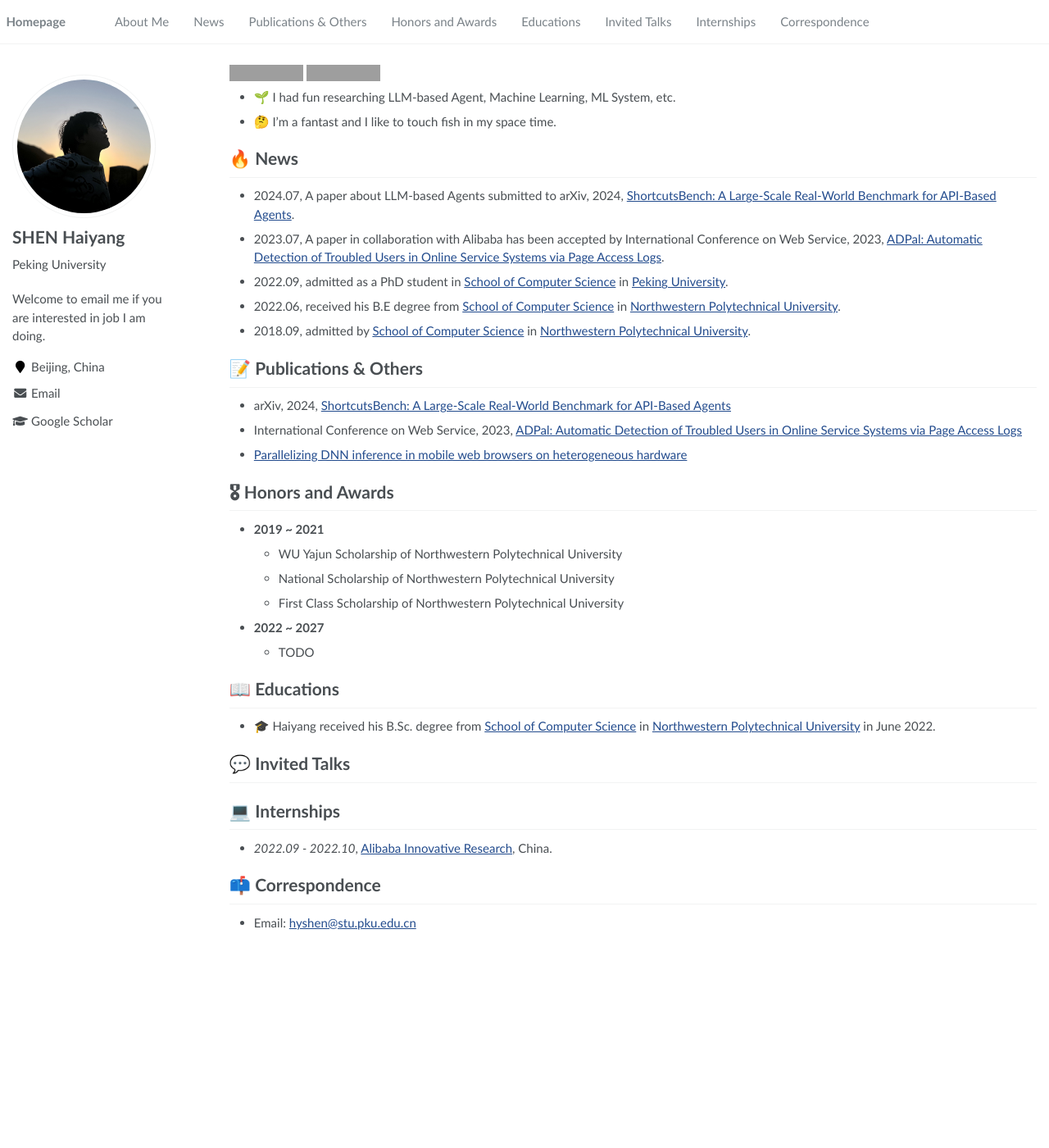
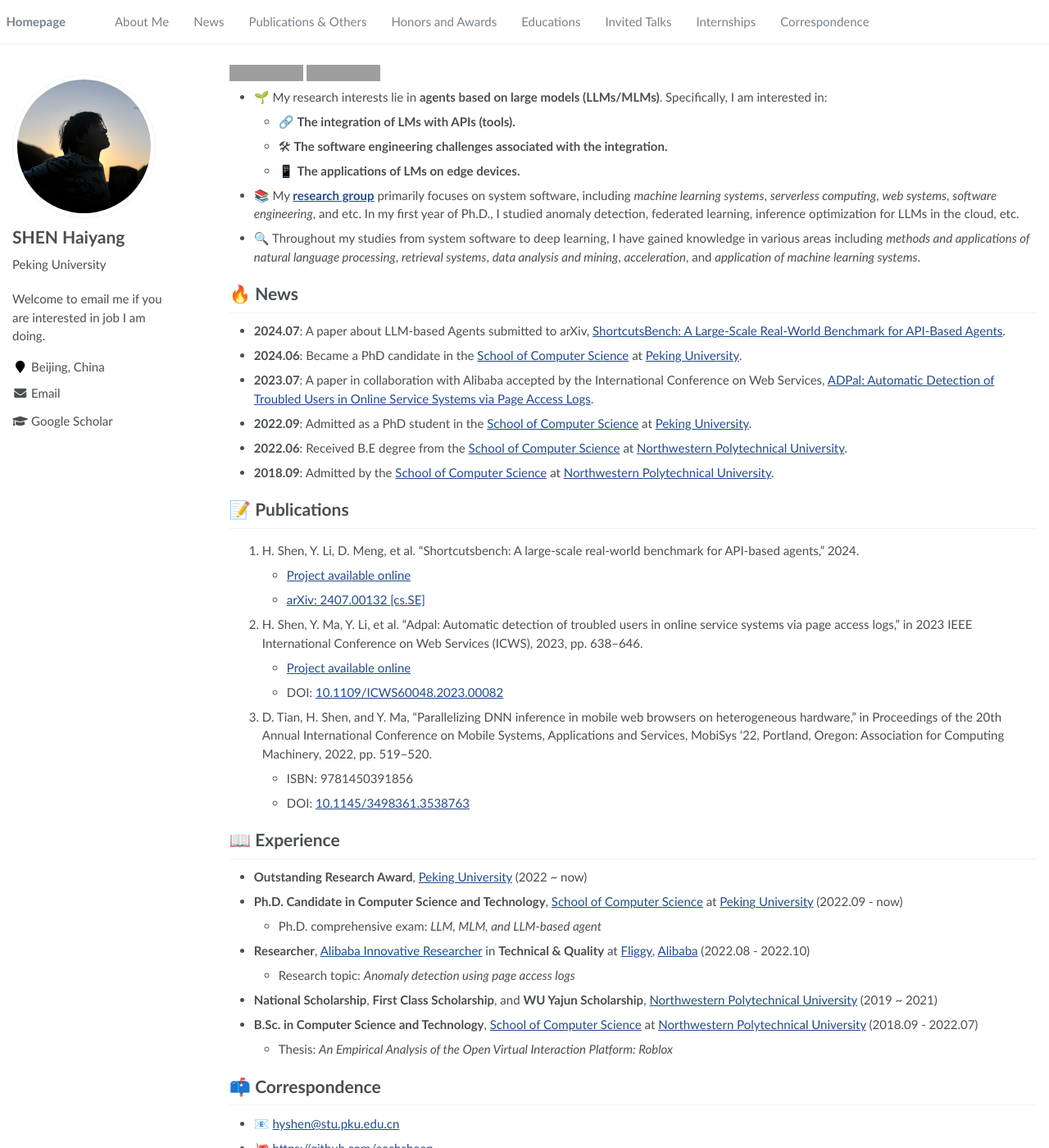
Before and after one commit to EachSheep/eachsheep.github.io, a Jekyll site: the page built from _pages/about.md, in a window 1280 px wide and 1400 px high. Shown: the whole window at 82% size. Built offline with Jekyll 4.4.1, drawn with Linux system fonts in a browser that asks for light colours; some of the changed text lies outside the part shown; grey boxes are pictures that could not be loaded.

Commit message:
update profile

```diff
--- a/_pages/about.md
+++ b/_pages/about.md
@@ -20,59 +20,59 @@
 [![GitHub](https://img.shields.io/badge/dynamic/json?logo=github&label=GitHub&labelColor=495867&color=495867&query=%24.data.totalSubs&url=https%3A%2F%2Fapi.spencerwoo.com%2Fsubstats%2F%3Fsource%3Dgithub%26queryKey%3Dhayschan&style=flat-square)](https://github.com/eachsheep)
 [![RSS](https://img.shields.io/badge/dynamic/json?logo=rss&logoColor=white&label=RSS&labelColor=95B8D1&color=95B8D1&query=%24.data.totalSubs&url=https%3A%2F%2Fapi.spencerwoo.com%2Fsubstats%2F%3Fsource%3Dfeedly%257Cinoreader%257CfeedsPub%26queryKey%3Dhttps://haysc.tech/feed.xml&style=flat-square)](https://eachsheep.github.io/)
 
+- 🌱 My research interests lie in **agents based on large models (LLMs/MLMs)**. Specifically, I am interested in:
+  - 🔗 **The integration of LMs with APIs (tools).**
+  - 🛠 **The software engineering challenges associated with the integration.**
+  - 📱 **The applications of LMs on edge devices.**
+- 📚 My [**research group**](https://cs.pku.edu.cn/info/1025/2713.htm) primarily focuses on system software, including *machine learning systems*, *serverless computing*, *web systems*, *software engineering*, and etc. In my first year of Ph.D., I studied anomaly detection, federated learning, inference optimization for LLMs in the cloud, etc.
+- 🔍 Throughout my studies from system software to deep learning, I have gained knowledge in various areas including *methods and applications of natural language processing*, *retrieval systems*, *data analysis and mining*, *acceleration*, and *application of machine learning systems*.
 
-
-- 🌱 I had fun researching LLM-based Agent, Machine Learning, ML System, etc.
+<!-- - 🤔 I'm a fantast and I like to touch fish in my space time. -->
 <!-- I have published 0 papers at the top international AI conferences with total <a href='https://scholar.google.com/citations?user=DhtAFkwAAAAJ'>google scholar citations <strong><span id='total_cit'>260000+</span></strong></a> (You can also use google scholar badge <a href='https://scholar.google.com/citations?user=DhtAFkwAAAAJ'><img src="https://img.shields.io/endpoint?url={{ url | url_encode }}&logo=Google%20Scholar&labelColor=f6f6f6&color=9cf&style=flat&label=citations"></a>). -->
-- 🤔 I'm a fantast and I like to touch fish in my space time.
 
 # 🔥 News
 
-- 2024.07, A paper about LLM-based Agents submitted to arXiv, 2024, [ShortcutsBench: A Large-Scale Real-World Benchmark for API-Based Agents](https://eachsheep.space/ShortcutsBench).
-- 2023.07, A paper in collaboration with Alibaba has been accepted by International Conference on Web Service, 2023, [ADPal: Automatic Detection of Troubled Users in Online Service Systems via Page Access Logs](https://ieeexplore.ieee.org/document/10248242).
-- 2022.09, admitted as a PhD student in [School of Computer Science](https://cs.pku.edu.cn/) in [Peking University](https://www.pku.edu.cn/).
-- 2022.06, received his B.E degree from [School of Computer Science](https://jsj.nwpu.edu.cn/) in [Northwestern Polytechnical University](https://www.nwpu.edu.cn/).
-- 2018.09, admitted by [School of Computer Science](https://jsj.nwpu.edu.cn/) in [Northwestern Polytechnical University](https://www.nwpu.edu.cn/).
+- **2024.07**: A paper about LLM-based Agents submitted to arXiv, [ShortcutsBench: A Large-Scale Real-World Benchmark for API-Based Agents](https://eachsheep.space/ShortcutsBench).
+- **2024.06**: Became a PhD candidate in the [School of Computer Science](https://cs.pku.edu.cn/) at [Peking University](https://www.pku.edu.cn/).
+- **2023.07**: A paper in collaboration with Alibaba accepted by the International Conference on Web Services, [ADPal: Automatic Detection of Troubled Users in Online Service Systems via Page Access Logs](https://ieeexplore.ieee.org/document/10248242).
+- **2022.09**: Admitted as a PhD student in the [School of Computer Science](https://cs.pku.edu.cn/) at [Peking University](https://www.pku.edu.cn/).
+- **2022.06**: Received B.E degree from the [School of Computer Science](https://jsj.nwpu.edu.cn/) at [Northwestern Polytechnical University](https://www.nwpu.edu.cn/).
+- **2018.09**: Admitted by the [School of Computer Science](https://jsj.nwpu.edu.cn/) at [Northwestern Polytechnical University](https://www.nwpu.edu.cn/).
 
 
-# 📝 Publications & Others
+# 📝 Publications
 
 
-<!-- <div class='paper-box'><div class='paper-box-image'><div><div class="badge">CVPR 2016</div><img src='images/500x300.png' alt="sym" width="100%"></div></div>
-<div class='paper-box-text' markdown="1">
+1. H. Shen, Y. Li, D. Meng, et al. "Shortcutsbench: A large-scale real-world benchmark for API-based agents," 2024.
+   - [Project available online](https://github.com/eachsheep/shortcutsbench)
+   - [arXiv: 2407.00132 [cs.SE]](https://arxiv.org/abs/2407.00132)
 
-[Deep Residual Learning for Image Recognition](https://openaccess.thecvf.com/content_cvpr_2016/papers/He_Deep_Residual_Learning_CVPR_2016_paper.pdf)
+2. H. Shen, Y. Ma, Y. Li, et al. "Adpal: Automatic detection of troubled users in online service systems via page access logs," in 2023 IEEE International Conference on Web Services (ICWS), 2023, pp. 638–646.
+   - [Project available online](https://github.com/eachsheep/abnormaldetection)
+   - DOI: [10.1109/ICWS60048.2023.00082](https://doi.org/10.1109/ICWS60048.2023.00082)
 
-**Kaiming He**, Xiangyu Zhang, Shaoqing Ren, Jian Sun
+3. D. Tian, H. Shen, and Y. Ma, "Parallelizing DNN inference in mobile web browsers on heterogeneous hardware," in Proceedings of the 20th Annual International Conference on Mobile Systems, Applications and Services, MobiSys '22, Portland, Oregon: Association for Computing Machinery, 2022, pp. 519–520.
+   - ISBN: 9781450391856
+   - DOI: [10.1145/3498361.3538763](https://doi.org/10.1145/3498361.3538763)
 
-[**Project**](https://scholar.google.com/citations?view_op=view_citation&hl=zh-CN&user=DhtAFkwAAAAJ&citation_for_view=DhtAFkwAAAAJ:ALROH1vI_8AC) <strong><span class='show_paper_citations' data='DhtAFkwAAAAJ:ALROH1vI_8AC'></span></strong>
-- Lorem ipsum dolor sit amet, consectetur adipiscing elit. Vivamus ornare aliquet ipsum, ac tempus justo dapibus sit amet.
-</div>
-</div> -->
 
-- arXiv, 2024, [ShortcutsBench: A Large-Scale Real-World Benchmark for API-Based Agents](https://eachsheep.space/ShortcutsBench)
-- International Conference on Web Service, 2023, [ADPal: Automatic Detection of Troubled Users in Online Service Systems via Page Access Logs](https://ieeexplore.ieee.org/document/10248242)
-- [Parallelizing DNN inference in mobile web browsers on heterogeneous hardware](https://dl.acm.org/doi/abs/10.1145/3498361.3538763)
+# 📖 Experience
 
-# 🎖 Honors and Awards
-- **2019 ~ 2021**
-  -  WU Yajun Scholarship of Northwestern Polytechnical University
-  -  National Scholarship of Northwestern Polytechnical University
-  -  First Class Scholarship of Northwestern Polytechnical University
-- **2022 ~ 2027**
-  - TODO
+- **Outstanding Research Award**, [Peking University](https://www.pku.edu.cn/) (2022 ~ now)
 
-# 📖 Educations
+- **Ph.D. Candidate in Computer Science and Technology**, [School of Computer Science](http://cs.pku.edu.cn/) at [Peking University](https://www.pku.edu.cn/) (2022.09 - now)
+  - Ph.D. comprehensive exam: *LLM, MLM, and LLM-based agent*
 
-- 🎓 Haiyang received his B.Sc. degree from [School of Computer Science](https://jsj.nwpu.edu.cn/) in [Northwestern Polytechnical University](https://www.nwpu.edu.cn/) in June 2022.
+- **Researcher**, [Alibaba Innovative Researcher](https://damo.alibaba.com/collaborations) in **Technical & Quality** at [Fliggy](https://www.fliggy.com), [Alibaba](https://www.alibaba.com) (2022.08 - 2022.10)
+  - Research topic: *Anomaly detection using page access logs*
 
-# 💬 Invited Talks
-<!-- - *2021.06*, Lorem ipsum dolor sit amet, consectetur adipiscing elit. Vivamus ornare aliquet ipsum, ac tempus justo dapibus sit amet.
-- *2021.03*, Lorem ipsum dolor sit amet, consectetur adipiscing elit. Vivamus ornare aliquet ipsum, ac tempus justo dapibus sit amet.  \| [\[video\]](https://github.com/) -->
+- **National Scholarship**, **First Class Scholarship**, and **WU Yajun Scholarship**, [Northwestern Polytechnical University](http://www.nwpu.edu.cn/) (2019 ~ 2021)
 
-# 💻 Internships
-
-- *2022.09 - 2022.10*, [Alibaba Innovative Research](https://damo.alibaba.com/collaborations?language=zh), China.
+- **B.Sc. in Computer Science and Technology**, [School of Computer Science](http://jsj.nwpu.edu.cn/) at [Northwestern Polytechnical University](http://www.nwpu.edu.cn/) (2018.09 - 2022.07)
+  - Thesis: *An Empirical Analysis of the Open Virtual Interaction Platform: Roblox*
 
 # 📫 Correspondence
-- Email: [hyshen@stu.pku.edu.cn](mailto:hyshen@stu.pku.edu.c)
+
+- 📧 [hyshen@stu.pku.edu.cn](mailto:hyshen@stu.pku.edu.cn)
+- 🐙 [https://github.com/eachsheep](https://github.com/eachsheep)
+- 🌐 [https://eachsheep.space](https://eachsheep.space)
```
